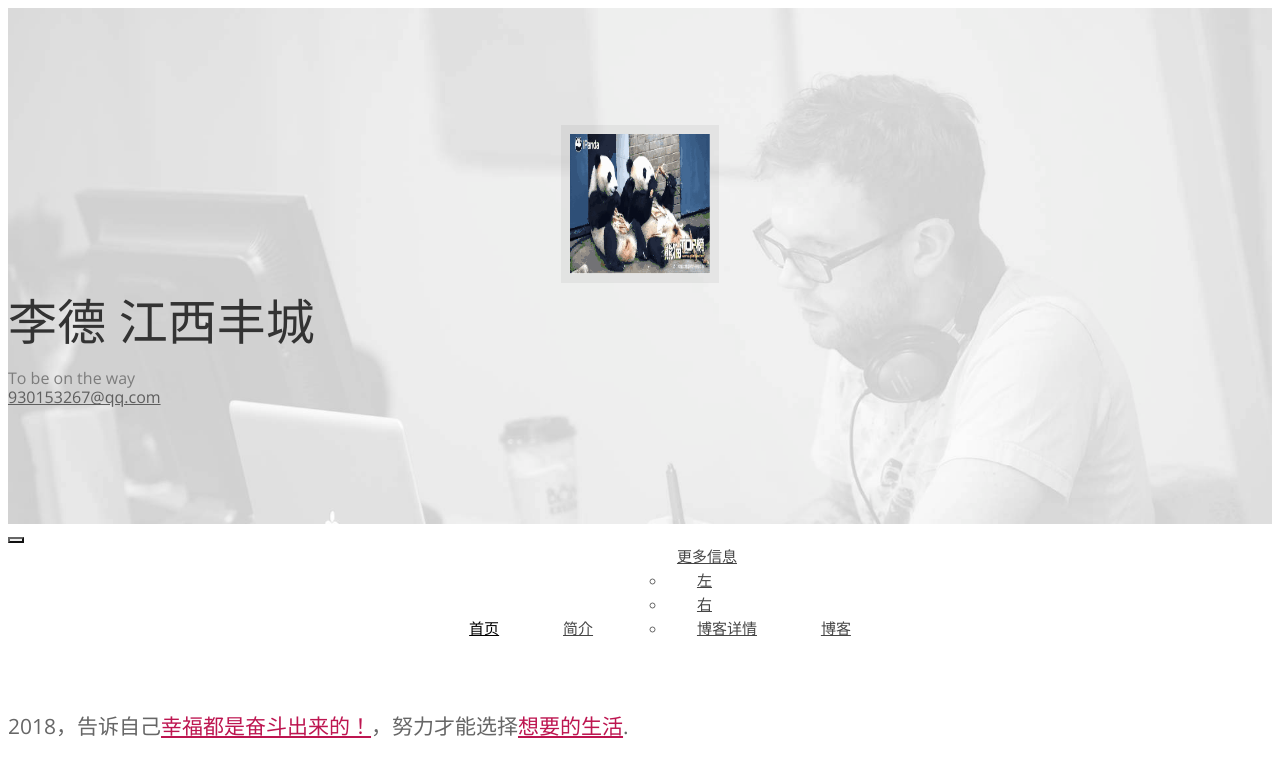
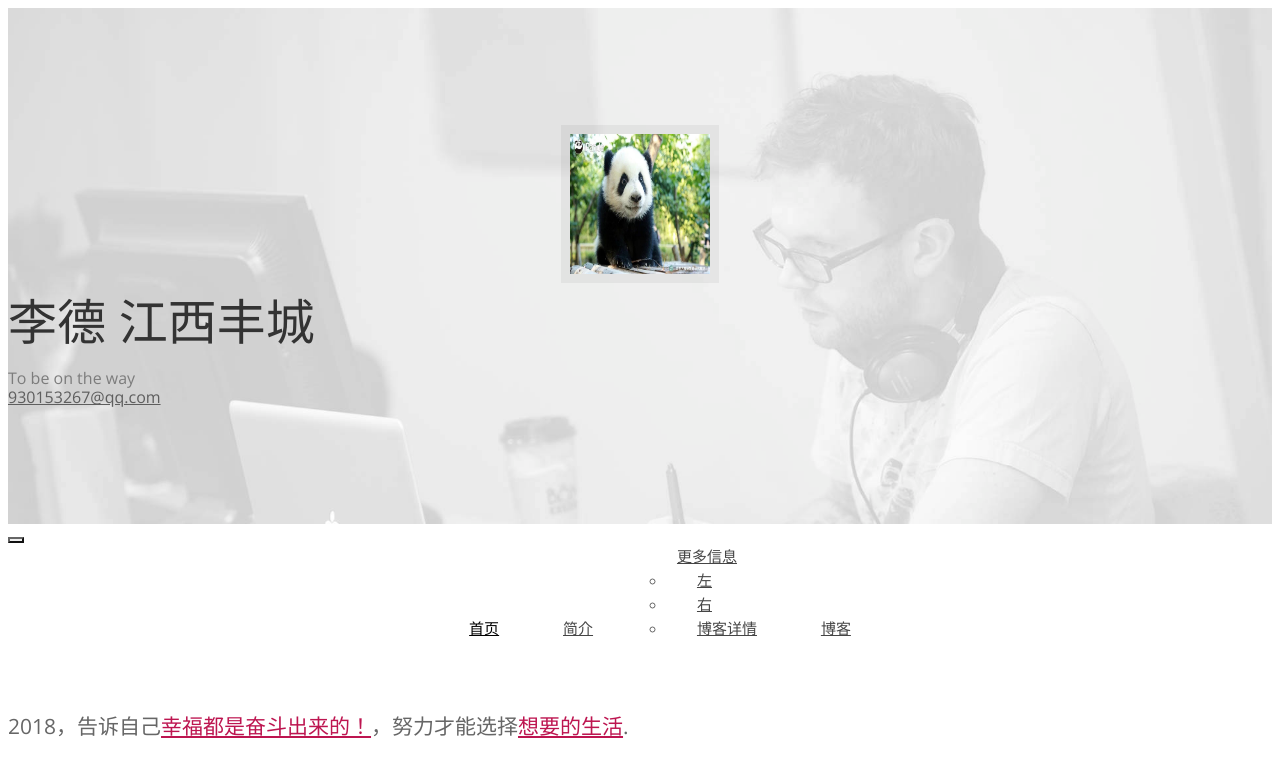
Before and after one commit to lidegithub/myblog-web, a plain HTML site: page index.html in a window 1280 px wide. Shown: the top 781 px of the page. Drawn offline with nearby package versions, Linux system fonts and the light colour scheme; some icons are missing; a web font is replaced by a local one.

Commit message:
guy html

```diff
--- a/index.html
+++ b/index.html
@@ -26,7 +26,7 @@
 <header id="header">
 	<div id="head" class="parallax" parallax-speed="2">
 		<h1 id="logo" class="text-center">
-			<img class="img-circle" src="assets/images/guy.gif" alt="">
+			<img class="img-circle" src="assets/images/guy2.jpg" alt="">
 			<span class="title">李德 江西丰城</span>
 			<span class="tagline">To be on the way<br>
 				<a href="">930153267@qq.com</a></span>
```
